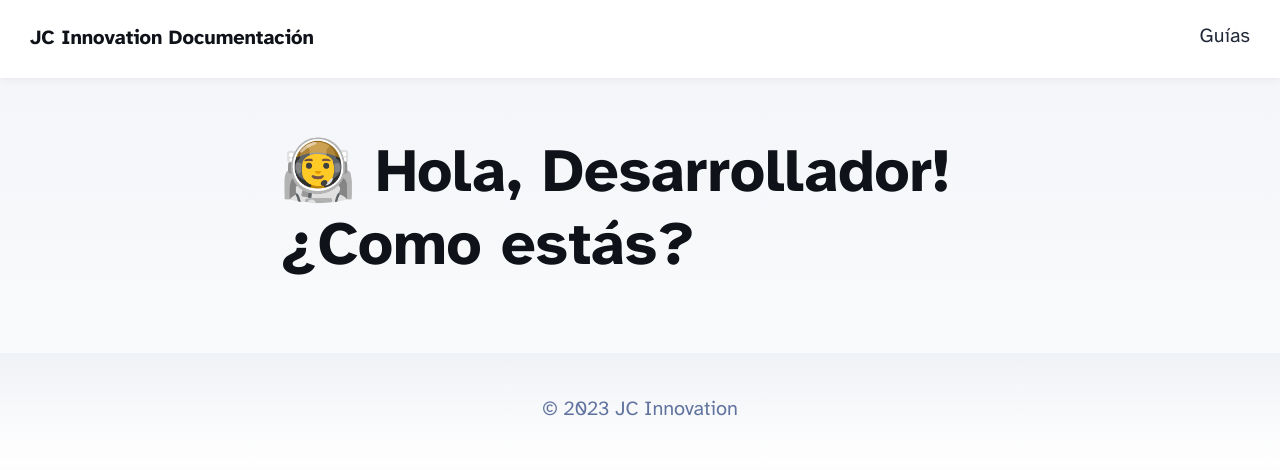
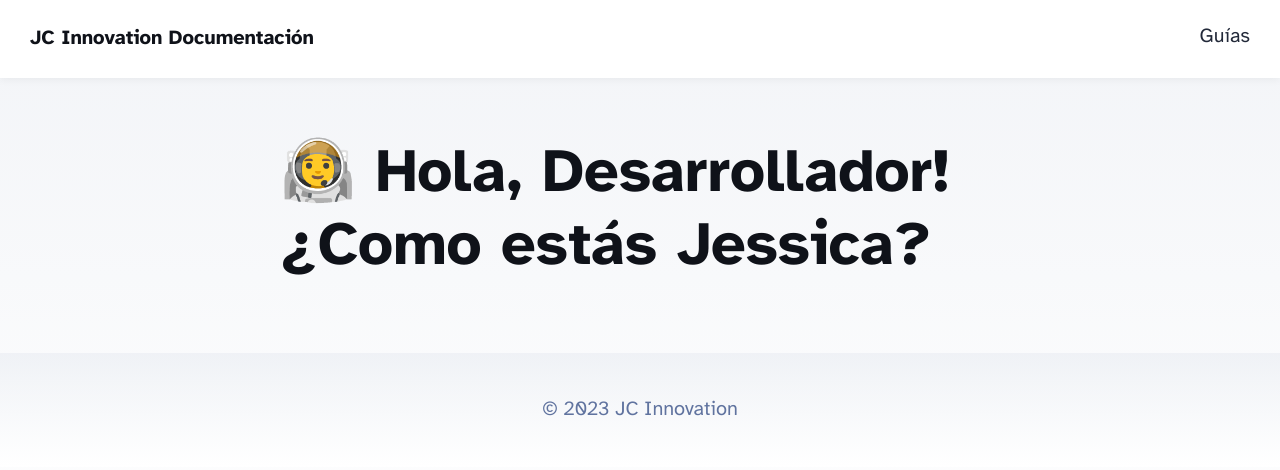
Before and after one commit to jc-innovation-ti/jc-documentation, an Astro site: page / in a window 1280 px wide. Built offline with nearby package versions, Linux system fonts and the light colour scheme; Astro itself is replaced by a stand-in of ours.

Commit message:
feat: nuevo cambio titulo
aqui le puedo poner una descripcion mas detallada

```diff
--- a/src/pages/index.astro
+++ b/src/pages/index.astro
@@ -13,7 +13,7 @@ import { SITE_TITLE, SITE_DESCRIPTION } from '../consts';
 	<body>
 		<Header title={SITE_TITLE} />
 		<main>
-			<h1>🧑‍🚀 Hola, Desarrollador! ¿Como estás?</h1>
+			<h1>🧑‍🚀 Hola, Desarrollador! ¿Como estás Jessica?</h1>
 
 		</main>
 		<Footer />
```
